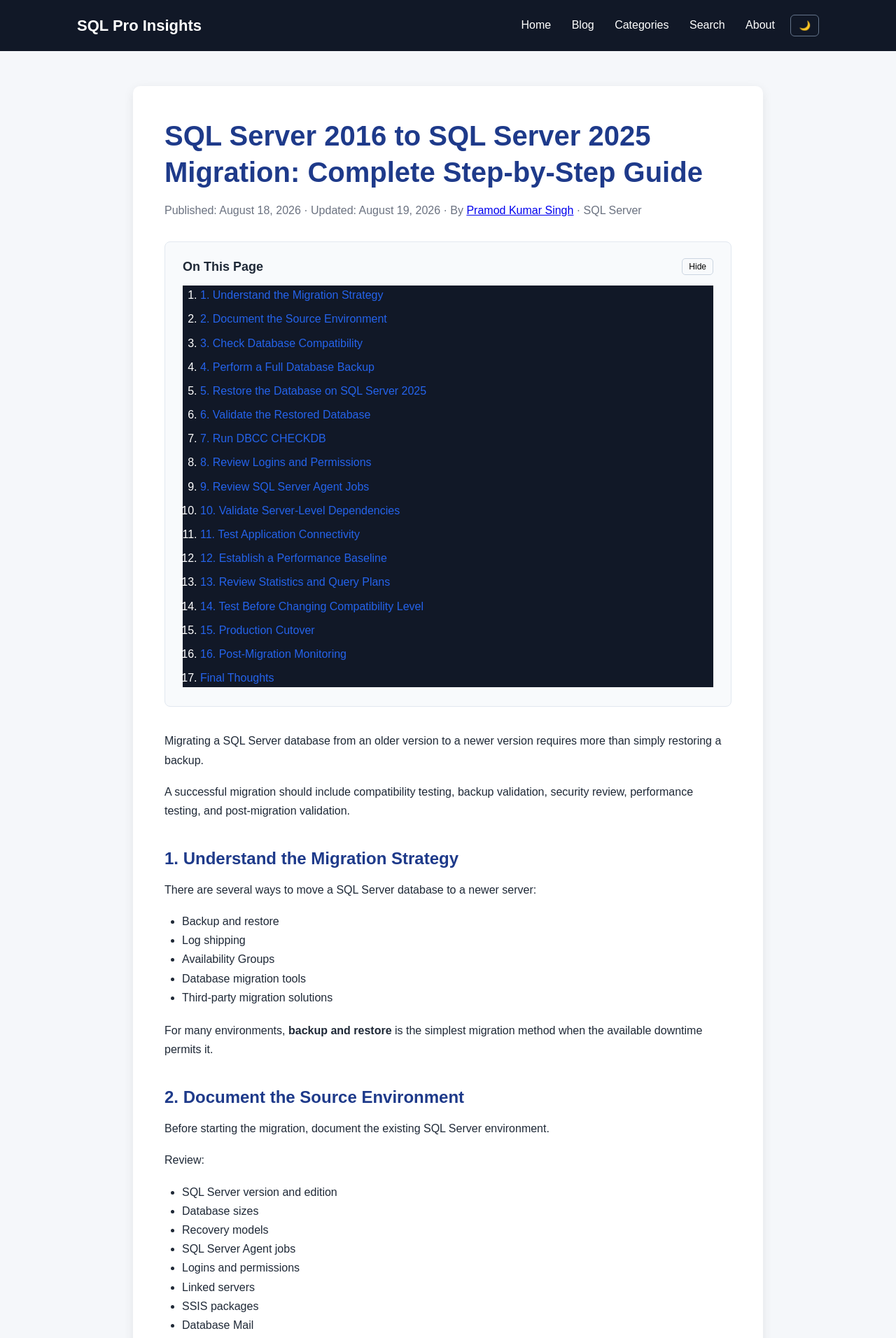
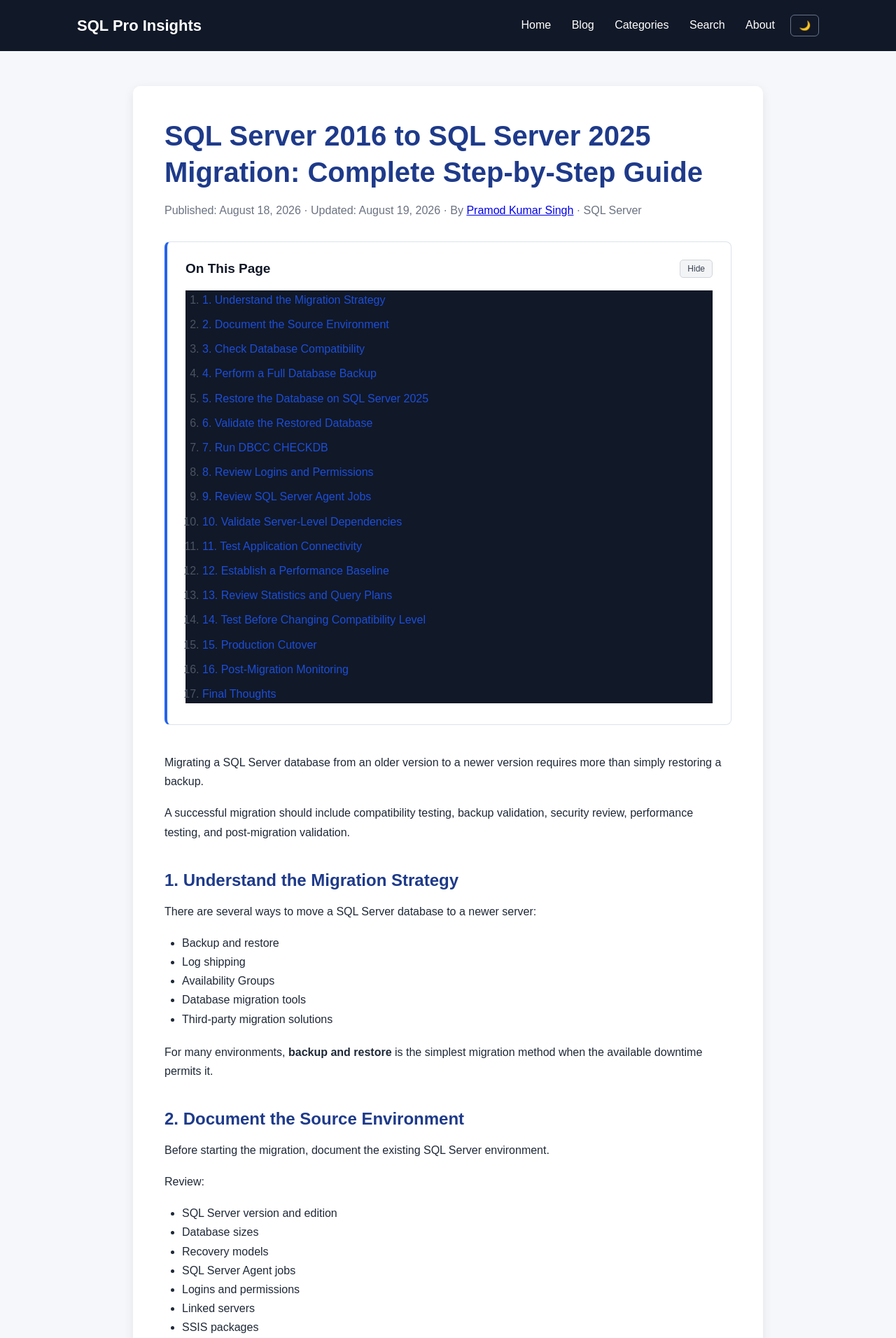
Before and after one commit to SQLProInsights/sqlproinsights.github.io, a Jekyll site: the page built from _posts/2026-08-18-sql-server-2016-to-2025-migration.md, in a window 1280 px wide. Shown: the top 1912 px of the page at 70% size. Built offline with Jekyll 4.4.1, drawn with Linux system fonts in a browser that asks for light colours.

Commit message:
Update styles for table of contents and dark mode

```diff
--- a/assets/css/style.css
+++ b/assets/css/style.css
@@ -353,74 +353,102 @@ body.dark-mode .post pre {
    ======================================== */
 
 .table-of-contents {
-    background: #f8fafc;
-    border: 1px solid #e2e8f0;
+    background: #ffffff;
+    border: 1px solid #dbe3ec;
+    border-left: 4px solid #2563eb;
     border-radius: 8px;
-
-    padding: 20px 25px;
-    margin: 25px 0 35px 0;
+    padding: 22px 26px;
+    margin: 30px 0 40px 0;
+    color: #1f2937;
 }
 
 .toc-header {
     display: flex;
     justify-content: space-between;
     align-items: center;
-
-    font-size: 18px;
-    margin-bottom: 12px;
+    font-size: 19px;
+    color: #111827;
+    margin-bottom: 15px;
 }
 
 .table-of-contents ol {
     margin: 0;
-    padding-left: 25px;
+    padding-left: 24px;
 }
 
 .table-of-contents li {
-    margin: 7px 0;
+    margin: 8px 0;
+    color: #4b5563;
 }
 
 .table-of-contents a {
-    color: #2563eb;
+    color: #1d4ed8;
     text-decoration: none;
+    line-height: 1.5;
 }
 
 .table-of-contents a:hover {
+    color: #1e40af;
     text-decoration: underline;
 }
 
 .toc-toggle {
-    background: transparent;
-    border: 1px solid #cbd5e1;
+    background: #f3f4f6;
+    color: #374151;
+    border: 1px solid #d1d5db;
     border-radius: 5px;
-
-    padding: 4px 9px;
-
+    padding: 5px 10px;
     cursor: pointer;
     font-size: 12px;
 }
 
-/* Prevent heading from hiding behind navigation */
+.toc-toggle:hover {
+    background: #e5e7eb;
+}
+
+/* Heading jump position */
 
 .post h2 {
     scroll-margin-top: 90px;
 }
 
-/* Dark mode */
+
+/* ========================================
+   Table of Contents - Dark Mode
+   ======================================== */
 
 body.dark-mode .table-of-contents {
-    background: #111827;
-    border-color: #374151;
+    background: #1e293b;
+    border-color: #334155;
+    border-left-color: #60a5fa;
+    color: #e5e7eb;
+}
+
+body.dark-mode .toc-header {
+    color: #f8fafc;
+}
+
+body.dark-mode .table-of-contents li {
+    color: #cbd5e1;
 }
 
 body.dark-mode .table-of-contents a {
     color: #93c5fd;
 }
 
-body.dark-mode .toc-toggle {
-    color: #e5e7eb;
-    border-color: #4b5563;
+body.dark-mode .table-of-contents a:hover {
+    color: #bfdbfe;
 }
 
+body.dark-mode .toc-toggle {
+    background: #334155;
+    color: #f8fafc;
+    border-color: #475569;
+}
+
+body.dark-mode .toc-toggle:hover {
+    background: #475569;
+}
 /* related posts */
 .related-posts {
     margin-top: 45px;
```
